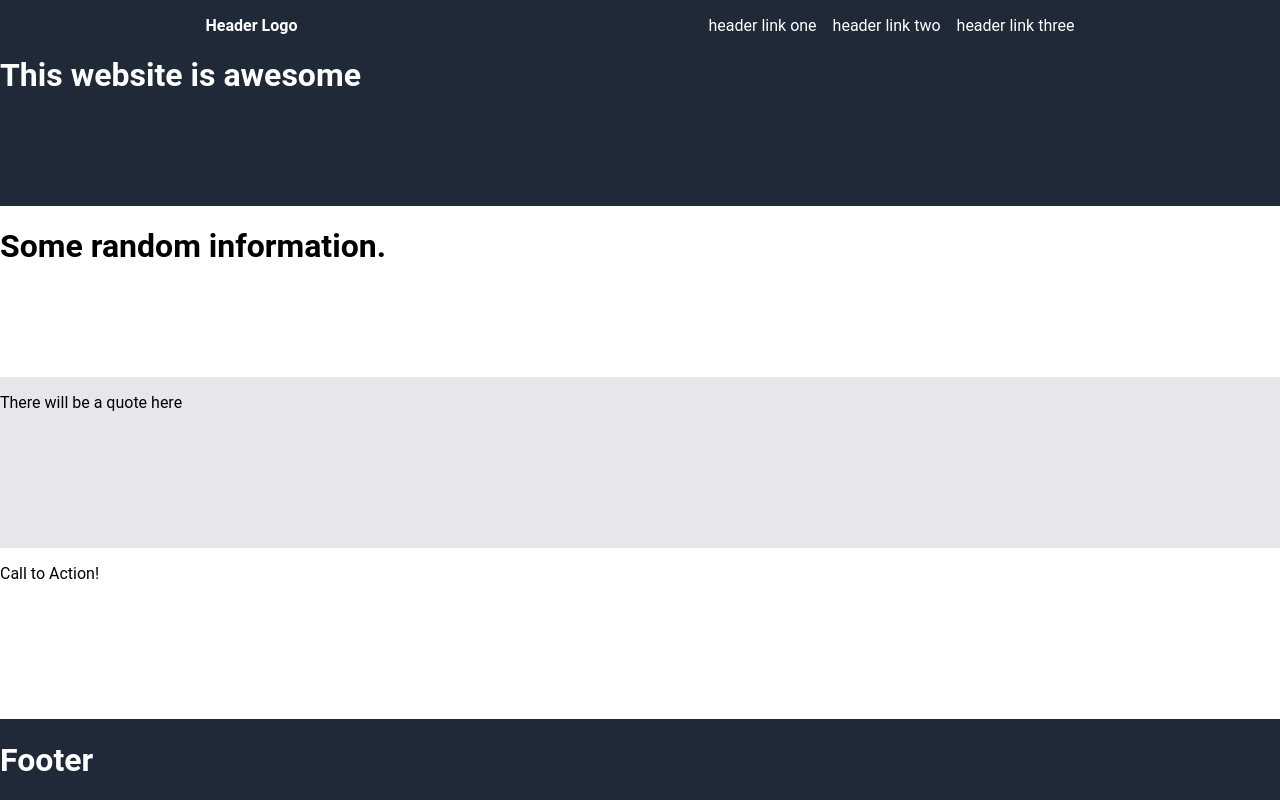
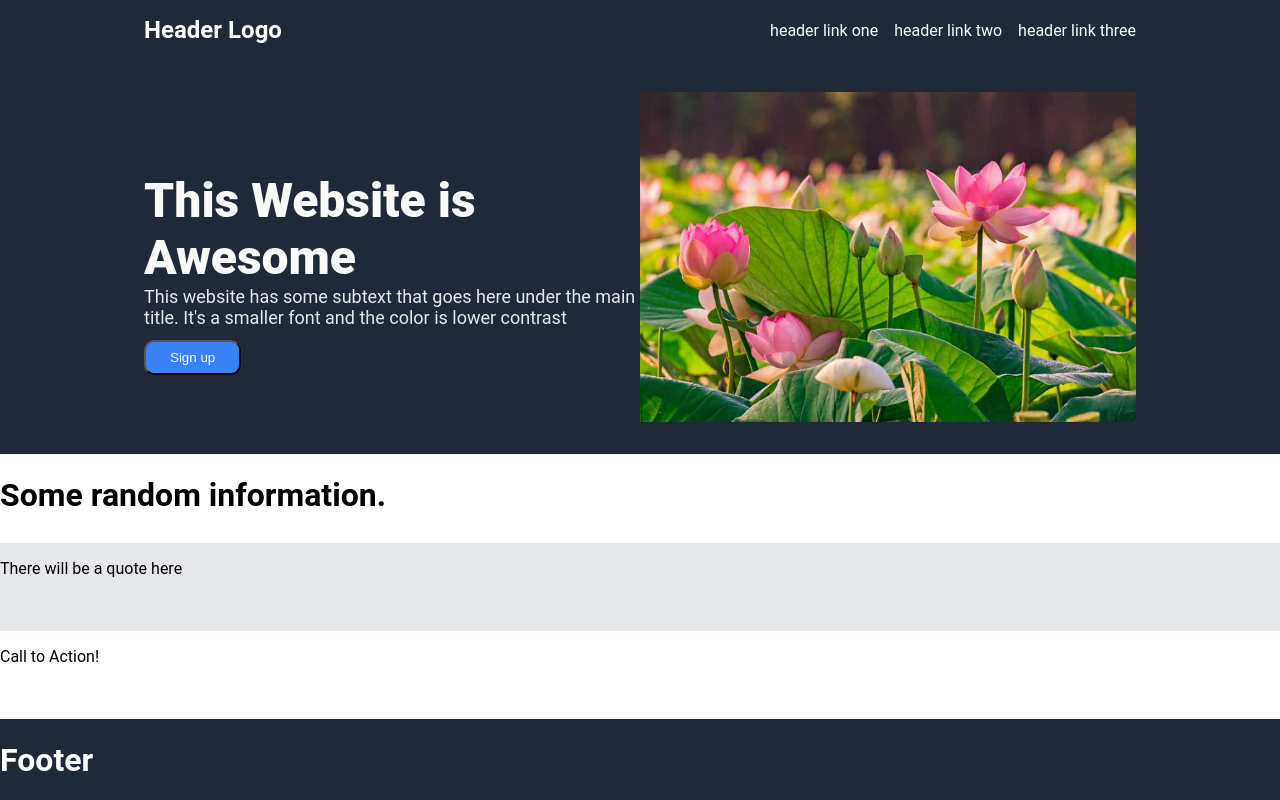
Before and after one commit to edisonnmnn/odin-landing-page, a plain HTML site: page index.html in a window 1280 px wide. Drawn offline with Linux system fonts and the light colour scheme.

Commit message:
Completed Heading

```diff
--- a/index.html
+++ b/index.html
@@ -7,23 +7,26 @@
     <title>Odin Landing Page</title>
 </head>
 <body>
+    <div class="content">
+        <div class="top-section">
             <div class="header">
-        <div class="left">
-            <div class="header-logo">
-                Header Logo
-            </div>
-        </div>
-        <div class="right">
+                    <div class="header-logo">Header Logo</div>
                     <ul>
                         <li>header link one</li>
                         <li>header link two</li>
                         <li>header link three</li>
                     </ul>
             </div>
+            <div class="hero">
+                <div class="left">
+                    <div class="hero-main">This Website is Awesome</div>
+                    <div class="hero-secondary">This website has some subtext that goes here under the main title. It's a smaller font and the color is lower contrast</div>
+                    <button class="sign-up">Sign up</button>
                 </div>
-    <div class="content">
-        <div class="hero">
-            <h1> This website is awesome </h1>
+                <div class="right">
+                    <img src="./static/flowers.jpg">
+                </div>
+            </div>
         </div>
 
         <div class="information">
@@ -34,7 +37,7 @@
             <p> There will be a quote here </p>
         </div>
 
-        <div class="sign-up">
+        <div class="call-to-action">
             <p> Call to Action!</p>
         </div>
     </div>
--- a/style.css
+++ b/style.css
@@ -8,6 +8,7 @@ body {
     flex-direction: column;
     justify-content: space-between;
     margin: 0;
+    padding:
 }
 
 .content {
@@ -15,10 +16,15 @@ body {
     flex-direction: column;
     flex: 1;
     justify-content: space-between;
+    box-sizing: border-box;
 }
-
-.content > * {
+.top-section {
     display: flex;
+    flex-direction: column;
+    background-color: #1F2937;
+    gap: 32px;
+    padding-left: 144px;
+    padding-right: 144px;
     flex: 1;
 }
 
@@ -29,8 +35,7 @@ body {
 
 .header {
     display: flex;
-    flex-direction: row;
-    justify-content: space-around;
+    justify-content: space-between;
     align-items: center;
     padding-top: 16px;
 }
@@ -45,16 +50,63 @@ ul {
 
 .header-logo {
     font-weight: bold;
+    font-size: 24px;
 }
 
 .hero {
+    display: flex;
+    justify-content: space-between;
+    align-items: center;
+    padding-top: 16px;
+}
+
+.hero .left,
+.hero .right {
+    flex: 1;
+}
+
+.hero .right img {
+    max-width: 100%;   /* can’t exceed column width */
+    height: auto;      /* maintain aspect ratio */
+    display: flex;    /* remove inline spacing */
+    padding-bottom:32px;
+}
+
+.hero-main {
+    font-size: 48px;
+    color: #F9FAF8;
+    font-weight: 900;
+}
+
+.hero-secondary {
+    font-size: 18px;
+    color: #E5E7EB;
+}
+
+.sign-up {
+    background-color: #3882F6;
+    color: white;
+    padding-left: 24px;
+    padding-right: 24px;
+    padding-top: 8px;
+    padding-bottom: 8px;
+    border-radius: 10px;
+    margin-top: 12px;
 
 }
 
 .information {
-
+    display: flex;
+    flex: 1;
 }
 
 .quote {
+    display: flex;
+    flex: 1;
     background-color: #E5E7Eb
 }
+
+.call-to-action {
+    display: flex;
+    flex: 1;
+}
```
Also changed, not shown: static/flowers.jpg (added). Lines whose indentation alone changed are shown as unchanged.
